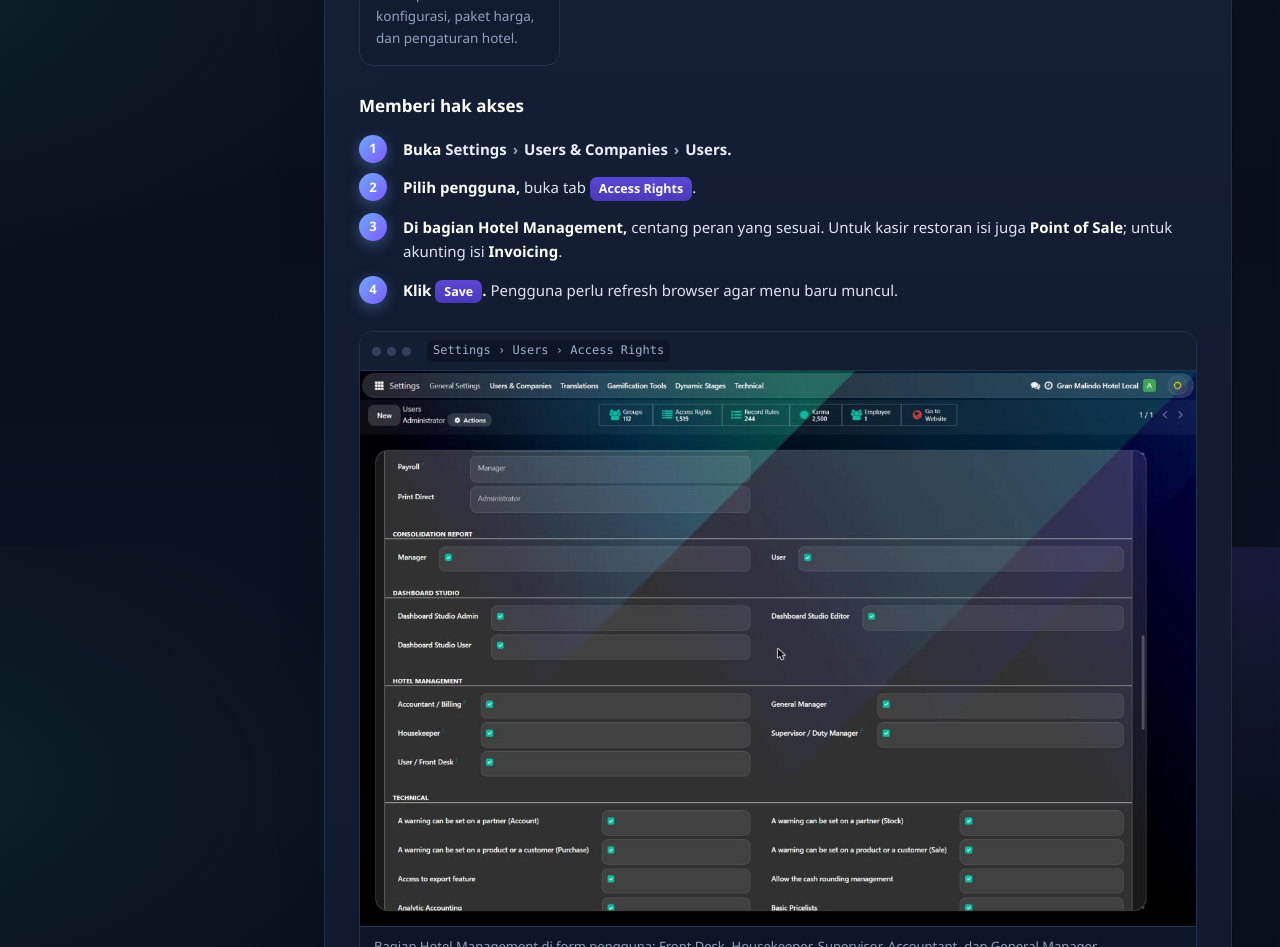
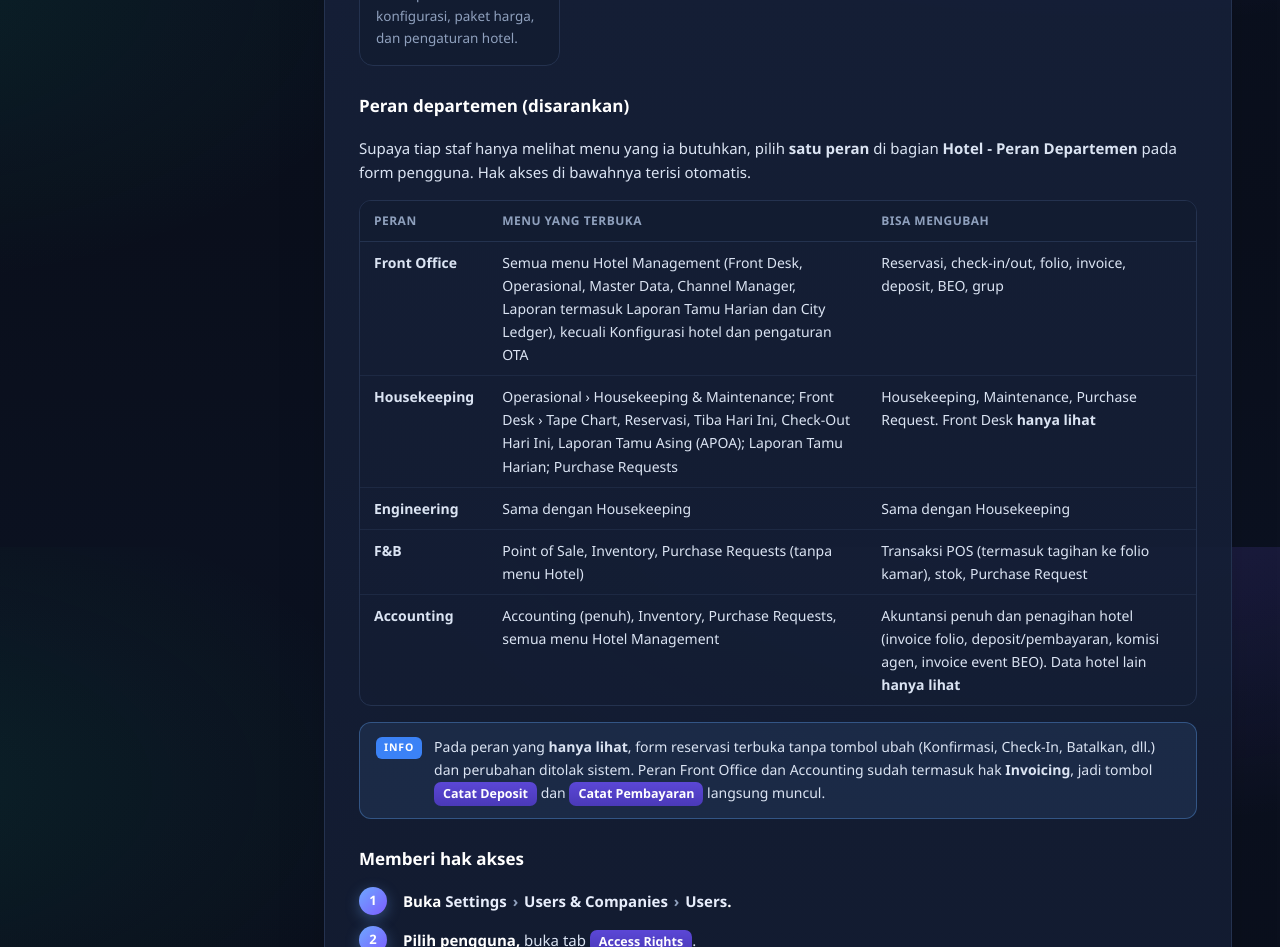
Before and after one commit to xerpium/userguide-xerpium-hotel, a plain HTML site: page index.html in a window 1280 px wide. Shown: the part 1853-2800 px from the top of the page. Drawn offline with Linux system fonts and the light colour scheme.

Commit message:
Bab 2: 5 peran departemen (Front Office, Housekeeping, Engineering, F&B, Accounting), versi 3.0
Co-Authored-By: Claude Opus 5.5 <noreply@anthropic.com>

```diff
--- a/index.html
+++ b/index.html
@@ -5,10 +5,10 @@
 <link rel="icon" href="img/xerpium-logo.png">
 <link rel="stylesheet" href="assets/style.css"></head><body>
 <div class="wrap">
-<header class="hero"><div class="tx"><div class="eyebrow">Panduan Pengguna · Versi 2.9</div>
+<header class="hero"><div class="tx"><div class="eyebrow">Panduan Pengguna · Versi 3.0</div>
 <h1>Xerpium Hotel Management<br>Gran Malindo Hotel</h1>
 <p>Panduan lengkap dari awal sampai akhir: setup chart of accounts, pajak, dan produk; master data kamar dan harga; reservasi sampai check-out; housekeeping dan night audit; kasir restoran (POS) dengan tagihan ke kamar; cetak langsung lewat Print Direct; serta jurnal dan laporan.</p>
-<div class="meta"><span>Platform <b>Xerpium</b></span><span>Bab <b>37</b></span><span>Tanggal <b>25 November 2026</b></span></div></div>
+<div class="meta"><span>Platform <b>Xerpium</b></span><span>Bab <b>37</b></span><span>Tanggal <b>27 November 2026</b></span></div></div>
 <img src="img/xerpium-logo.png" alt="Xerpium">
 </header>
 <div class="layout">
@@ -102,11 +102,20 @@
 <p>Folio, invoice, pembayaran, City Ledger, komisi agen, laporan pendapatan.</p></div>
 <div class="card"><span class="badge red">Manajemen</span><h4>General Manager</h4>
 <p>Akses penuh termasuk konfigurasi, paket harga, dan pengaturan hotel.</p></div></div>
+<h3>Peran departemen (disarankan)</h3>
+<p>Supaya tiap staf hanya melihat menu yang ia butuhkan, pilih <b>satu peran</b> di bagian <b>Hotel - Peran Departemen</b> pada form pengguna. Hak akses di bawahnya terisi otomatis.</p>
+<div class="tbl"><table><thead><tr><th>Peran</th><th>Menu yang terbuka</th><th>Bisa mengubah</th></tr></thead><tbody>
+<tr><td><b>Front Office</b></td><td>Semua menu Hotel Management (Front Desk, Operasional, Master Data, Channel Manager, Laporan termasuk Laporan Tamu Harian dan City Ledger), kecuali Konfigurasi hotel dan pengaturan OTA</td><td>Reservasi, check-in/out, folio, invoice, deposit, BEO, grup</td></tr>
+<tr><td><b>Housekeeping</b></td><td>Operasional › Housekeeping &amp; Maintenance; Front Desk › Tape Chart, Reservasi, Tiba Hari Ini, Check-Out Hari Ini, Laporan Tamu Asing (APOA); Laporan Tamu Harian; Purchase Requests</td><td>Housekeeping, Maintenance, Purchase Request. Front Desk <b>hanya lihat</b></td></tr>
+<tr><td><b>Engineering</b></td><td>Sama dengan Housekeeping</td><td>Sama dengan Housekeeping</td></tr>
+<tr><td><b>F&amp;B</b></td><td>Point of Sale, Inventory, Purchase Requests (tanpa menu Hotel)</td><td>Transaksi POS (termasuk tagihan ke folio kamar), stok, Purchase Request</td></tr>
+<tr><td><b>Accounting</b></td><td>Accounting (penuh), Inventory, Purchase Requests, semua menu Hotel Management</td><td>Akuntansi penuh dan penagihan hotel (invoice folio, deposit/pembayaran, komisi agen, invoice event BEO). Data hotel lain <b>hanya lihat</b></td></tr></tbody></table></div>
+<div class="note info"><span>INFO</span><div>Pada peran yang <b>hanya lihat</b>, form reservasi terbuka tanpa tombol ubah (Konfirmasi, Check-In, Batalkan, dll.) dan perubahan ditolak sistem. Peran Front Office dan Accounting sudah termasuk hak <b>Invoicing</b>, jadi tombol <span class="btn">Catat Deposit</span> dan <span class="btn">Catat Pembayaran</span> langsung muncul.</div></div>
 <h3>Memberi hak akses</h3>
 <ol class="steps">
 <li><div><b>Buka <span class="path">Settings <i>›</i> Users & Companies <i>›</i> Users</span>.</b></div></li>
 <li><div><b>Pilih pengguna,</b> buka tab <span class="btn">Access Rights</span>.</div></li>
-<li><div><b>Di bagian <b>Hotel Management</b>,</b> centang peran yang sesuai. Untuk kasir restoran isi juga <b>Point of Sale</b>; untuk akunting isi <b>Invoicing</b>.</div></li>
+<li><div><b>Di bagian <b>Hotel - Peran Departemen</b>,</b> pilih satu peran (Front Office, Housekeeping, Engineering, F&amp;B, atau Accounting). Bila perlu hak khusus di luar peran, centang grup di bagian <b>Hotel Management</b>, <b>Point of Sale</b>, atau <b>Invoicing</b>.</div></li>
 <li><div><b>Klik <span class="btn">Save</span>.</b> Pengguna perlu refresh browser agar menu baru muncul.</div></li></ol>
 <figure class="shot "><div class="bar"><span></span><span></span><span></span><code>Settings › Users › Access Rights</code></div><a href="img/user_access_rights.jpg" target="_blank"><img src="img/user_access_rights.jpg" width="1350" height="896" loading="lazy" alt="Bagian Hotel Management di form pengguna: Front Desk, Housekeeper, Supervisor, Accountant, dan General Manager."></a><figcaption>Bagian Hotel Management di form pengguna: Front Desk, Housekeeper, Supervisor, Accountant, dan General Manager.</figcaption></figure>
 <div class="note warn"><span>PENTING</span><div>Tombol <span class="btn">Catat Deposit</span> dan <span class="btn">Catat Pembayaran</span> hanya muncul untuk pengguna yang juga punya hak <b>Invoicing</b> (Accounting › Billing). Berikan hak ini ke kasir front desk yang menerima uang.</div></div>
```
